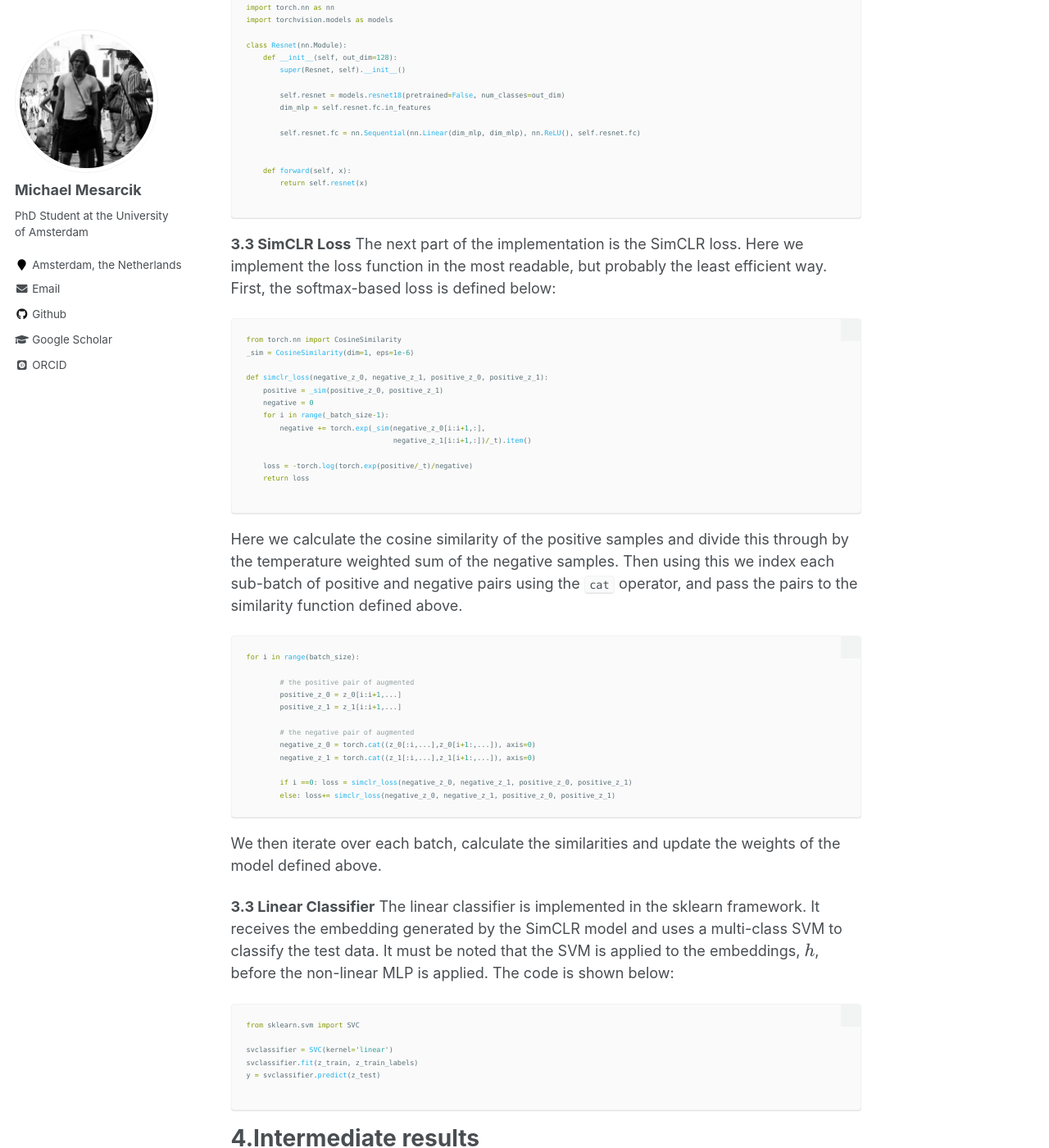
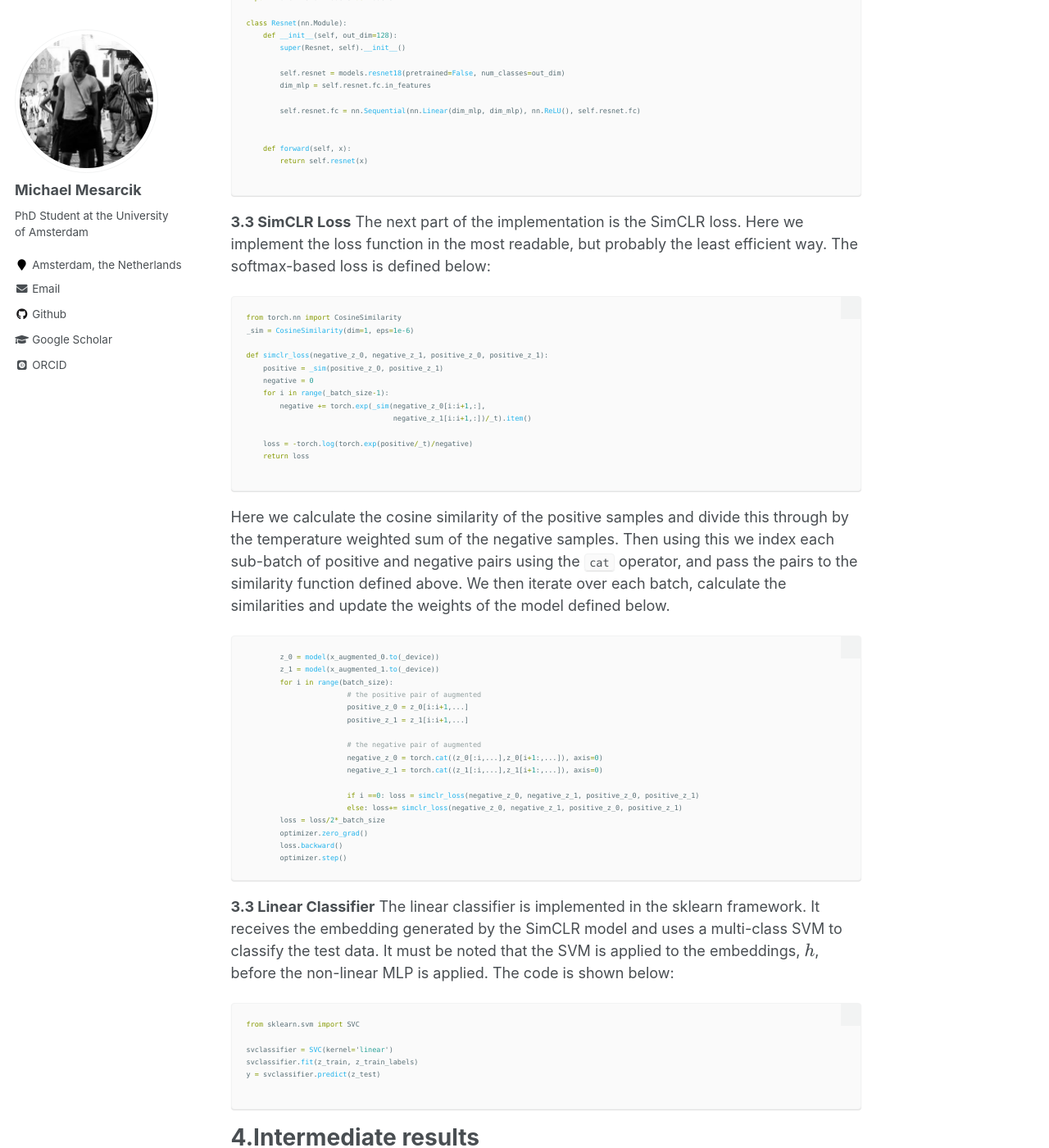
Before and after one commit to mesarcik/mesarcik.github.io, a Jekyll site: the page built from _posts/2021-12-08-blog-post-simclr.md, in a window 1280 px wide and 1400 px high, scrolled down 2847 px. Shown: the whole window at 82% size. Built offline with Jekyll 4.4.1, drawn with Linux system fonts in a browser that asks for light colours; some web fonts are replaced; formulas are drawn with MathJax 3; some of the changed text lies outside the part shown.

Commit message:
blog post updated

````diff
--- a/_posts/2021-12-08-blog-post-simclr.md
+++ b/_posts/2021-12-08-blog-post-simclr.md
@@ -59,7 +59,7 @@ In this section I define my pytorch based implementation of SimCLR. For a full o
 
 - Randomly cropping and re-sizing to original dimensions
 - Randomly flipping horizontally
-- Applying a colour jitter, this is applying randomly with a probability of 0.8
+- Applying a colour jitter, this is applied randomly with a probability of 0.8
 - Finally we change some images to gray scale with a probability of 0.2 and apply a Gaussian blur to 50% of the data.
 
 The implementation of this can be seen below:
@@ -103,7 +103,7 @@ class Resnet(nn.Module):
 ```
 
 **3.3 SimCLR Loss**
-The next part of the implementation is the SimCLR loss. Here we implement the loss function in the most readable, but probably the least efficient way. First, the softmax-based loss is defined below:
+The next part of the implementation is the SimCLR loss. Here we implement the loss function in the most readable, but probably the least efficient way. The softmax-based loss is defined below:
 
 ```python
 from torch.nn import CosineSimilarity
@@ -120,25 +120,29 @@ def simclr_loss(negative_z_0, negative_z_1, positive_z_0, positive_z_1):
     return loss
 
 ```
-Here we calculate the cosine similarity of the positive samples and divide this through by the temperature weighted sum of the negative samples. Then using this we index each sub-batch of positive and negative pairs using the `cat` operator, and pass the pairs to the similarity function defined above.
+Here we calculate the cosine similarity of the positive samples and divide this through by the temperature weighted sum of the negative samples. Then using this we index each sub-batch of positive and negative pairs using the `cat` operator, and pass the pairs to the similarity function defined above.  We then iterate over each batch, calculate the similarities and update the weights of the model defined below.
 
 
 ```python
-for i in range(batch_size):
+  	z_0 = model(x_augmented_0.to(_device))
+	z_1 = model(x_augmented_1.to(_device))
+	for i in range(batch_size):
+			# the positive pair of augmented
+			positive_z_0 = z_0[i:i+1,...]
+			positive_z_1 = z_1[i:i+1,...]
 
-	# the positive pair of augmented
-	positive_z_0 = z_0[i:i+1,...]
-	positive_z_1 = z_1[i:i+1,...]
+			# the negative pair of augmented
+			negative_z_0 = torch.cat((z_0[:i,...],z_0[i+1:,...]), axis=0)
+			negative_z_1 = torch.cat((z_1[:i,...],z_1[i+1:,...]), axis=0)
 
-	# the negative pair of augmented
-	negative_z_0 = torch.cat((z_0[:i,...],z_0[i+1:,...]), axis=0)
-	negative_z_1 = torch.cat((z_1[:i,...],z_1[i+1:,...]), axis=0)
-
-	if i ==0: loss = simclr_loss(negative_z_0, negative_z_1, positive_z_0, positive_z_1)
-	else: loss+= simclr_loss(negative_z_0, negative_z_1, positive_z_0, positive_z_1)
+			if i ==0: loss = simclr_loss(negative_z_0, negative_z_1, positive_z_0, positive_z_1)
+			else: loss+= simclr_loss(negative_z_0, negative_z_1, positive_z_0, positive_z_1)
+   	loss = loss/2*_batch_size
+	optimizer.zero_grad()
+	loss.backward()
+	optimizer.step()
 ```
 
-We then iterate over each batch, calculate the similarities and update the weights of the model defined above.
 
 **3.3 Linear Classifier**
 The linear classifier is implemented in the sklearn framework. It receives the embedding generated by the SimCLR model and uses a multi-class SVM to classify the test data. It must be noted that the SVM is applied to the embeddings, $$h$$, before the non-linear MLP is applied. The code is shown below:
````
Also changed, not shown: other parts of _posts/2021-12-08-blog-post-simclr.md (+1 -1 lines).
